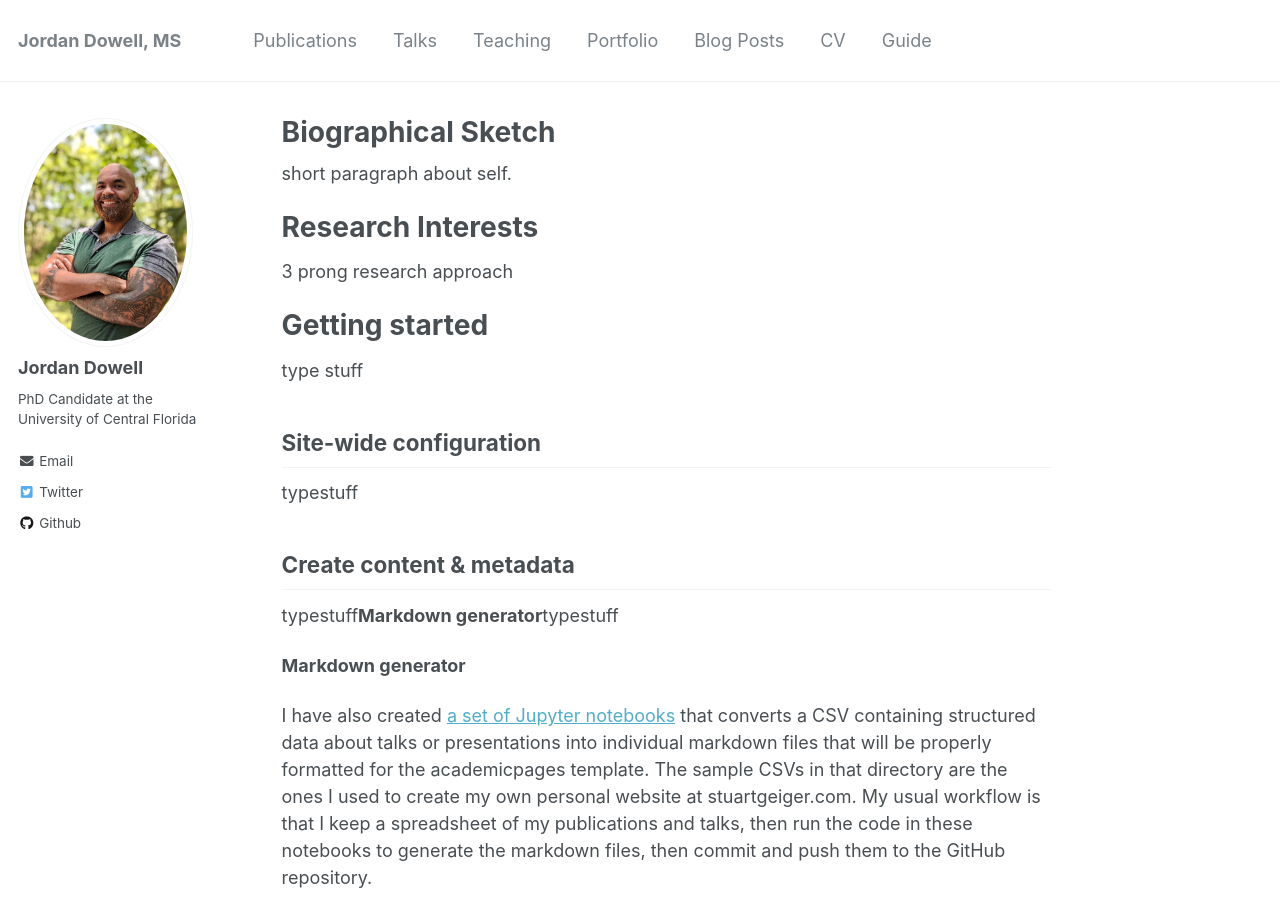
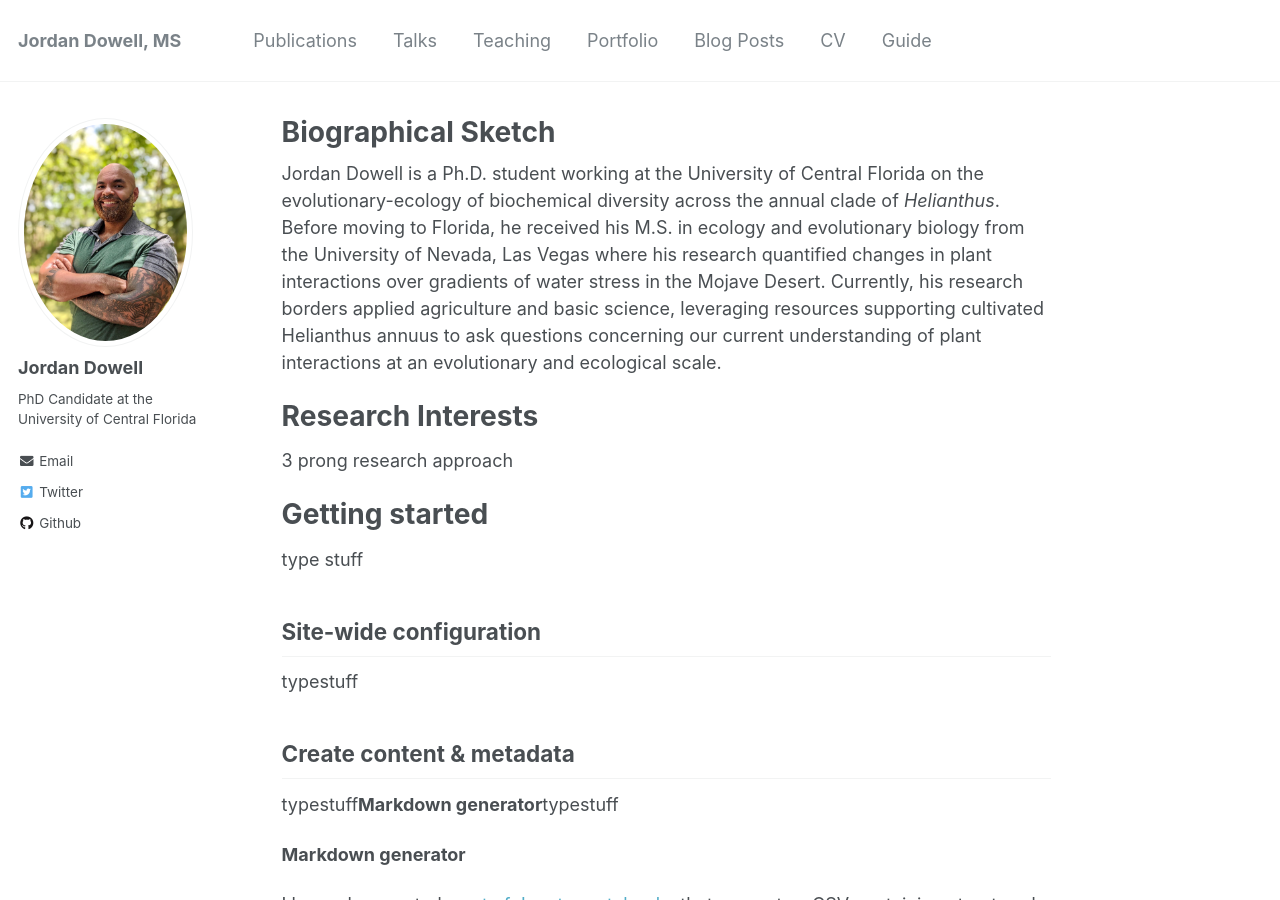
Before and after one commit to jordandowell/jordandowell.github.io, a Jekyll site: the page built from _pages/about.md, in a window 1280 px wide and 900 px high. Built offline with Jekyll 4.4.1, drawn with Linux system fonts in a browser that asks for light colours.

Commit message:
added bio?

```diff
--- a/_pages/about.md
+++ b/_pages/about.md
@@ -8,7 +8,7 @@ redirect_from:
   - /about.html
 ---
 
-short paragraph about self.
+Jordan Dowell is a Ph.D. student working at the University of Central Florida on the evolutionary-ecology of biochemical diversity across the annual clade of <i>Helianthus</i>. Before moving to Florida, he received his M.S. in ecology and evolutionary biology from the University of Nevada, Las Vegas where his research quantified changes in plant interactions over gradients of water stress in the Mojave Desert. Currently, his research borders applied agriculture and basic science, leveraging resources supporting cultivated Helianthus annuus to ask questions concerning our current understanding of plant interactions at an evolutionary and ecological scale.
 
 Research Interests
 ======
```
